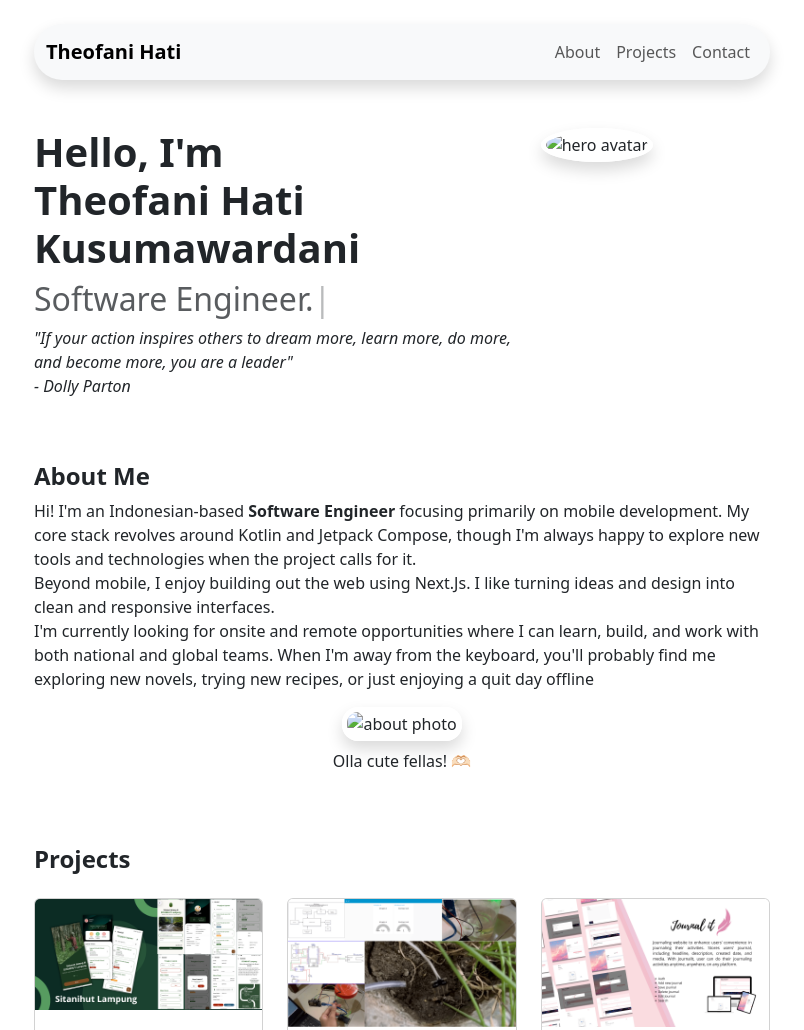
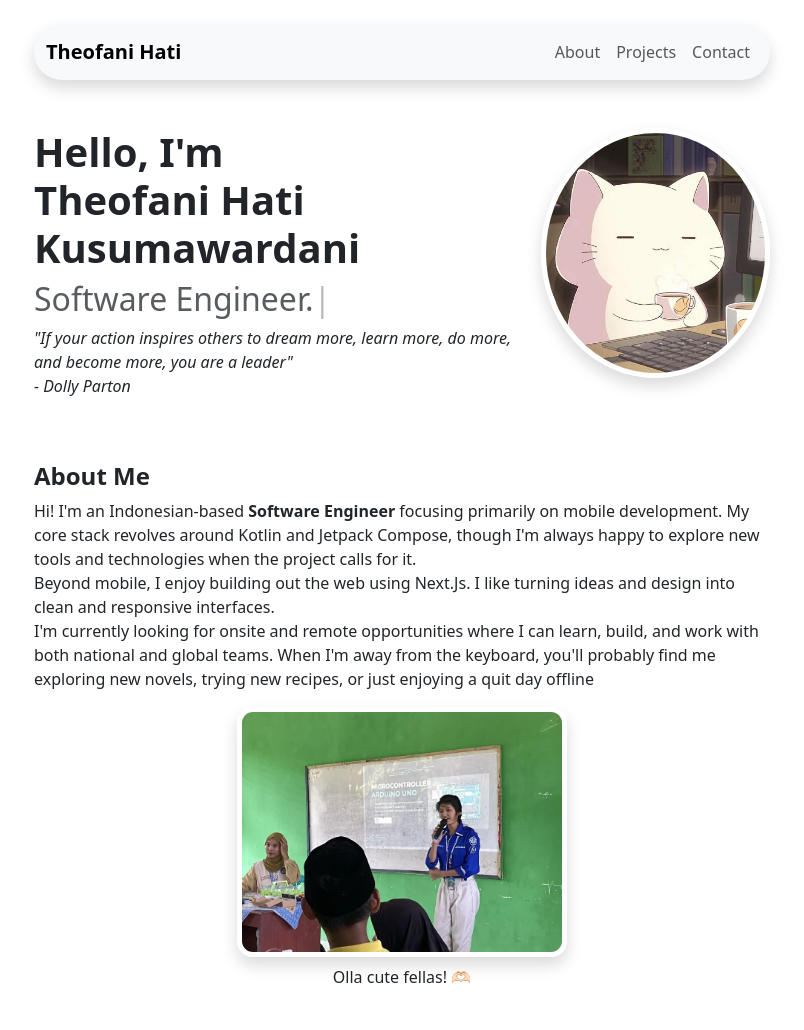
Before and after one commit to theofanihati/portoWeb, a plain HTML site: page index.html in a window 1280 px wide. Shown: the top 1030 px of the page, without its empty margins (238-1042 px from the left). Drawn offline with nearby package versions, Linux system fonts and the light colour scheme; the site is published under a folder, as on GitHub Pages, so addresses that start at the root find nothing.

Commit message:
style(img):remove '/' from img source

```diff
--- a/index.html
+++ b/index.html
@@ -86,7 +86,7 @@
                   <img
                     class="img-fluid rounded-circle border border-5 border-white shadow"
                     style="width: 250px; height: 250px; object-fit: cover"
-                    src="/src/avatar.png"
+                    src="src/avatar.png"
                     alt="hero avatar"
                   />
                 </div>
@@ -121,7 +121,7 @@
                 <img
                   class="img-fluid rounded-4 border border-5 border-white shadow"
                   style="max-height: 250px"
-                  src="/src/profile_photo.webp"
+                  src="src/profile_photo.webp"
                   alt="about photo"
                 />
                 <p class="py-2">Olla cute fellas! 🫶🏻</p>
```
